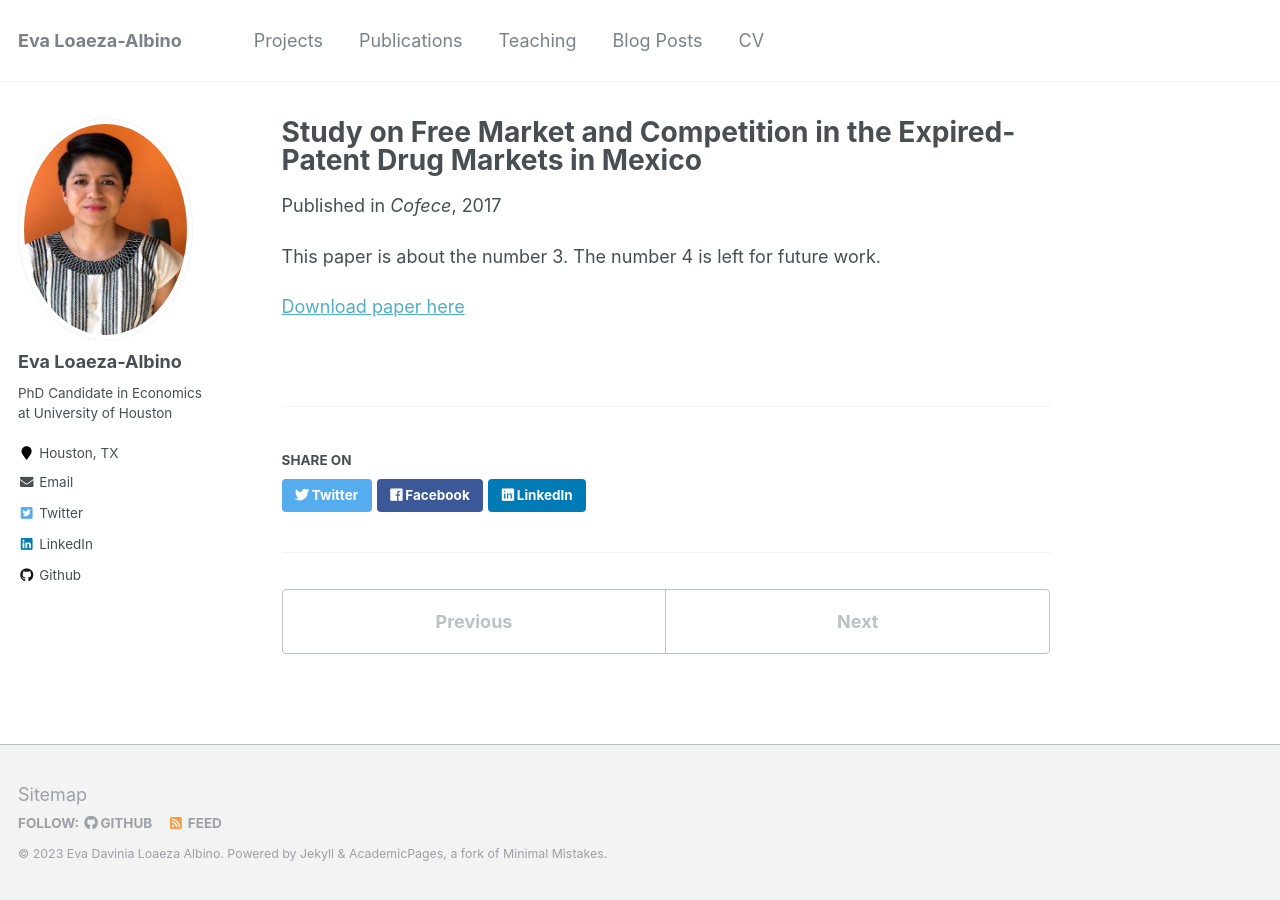
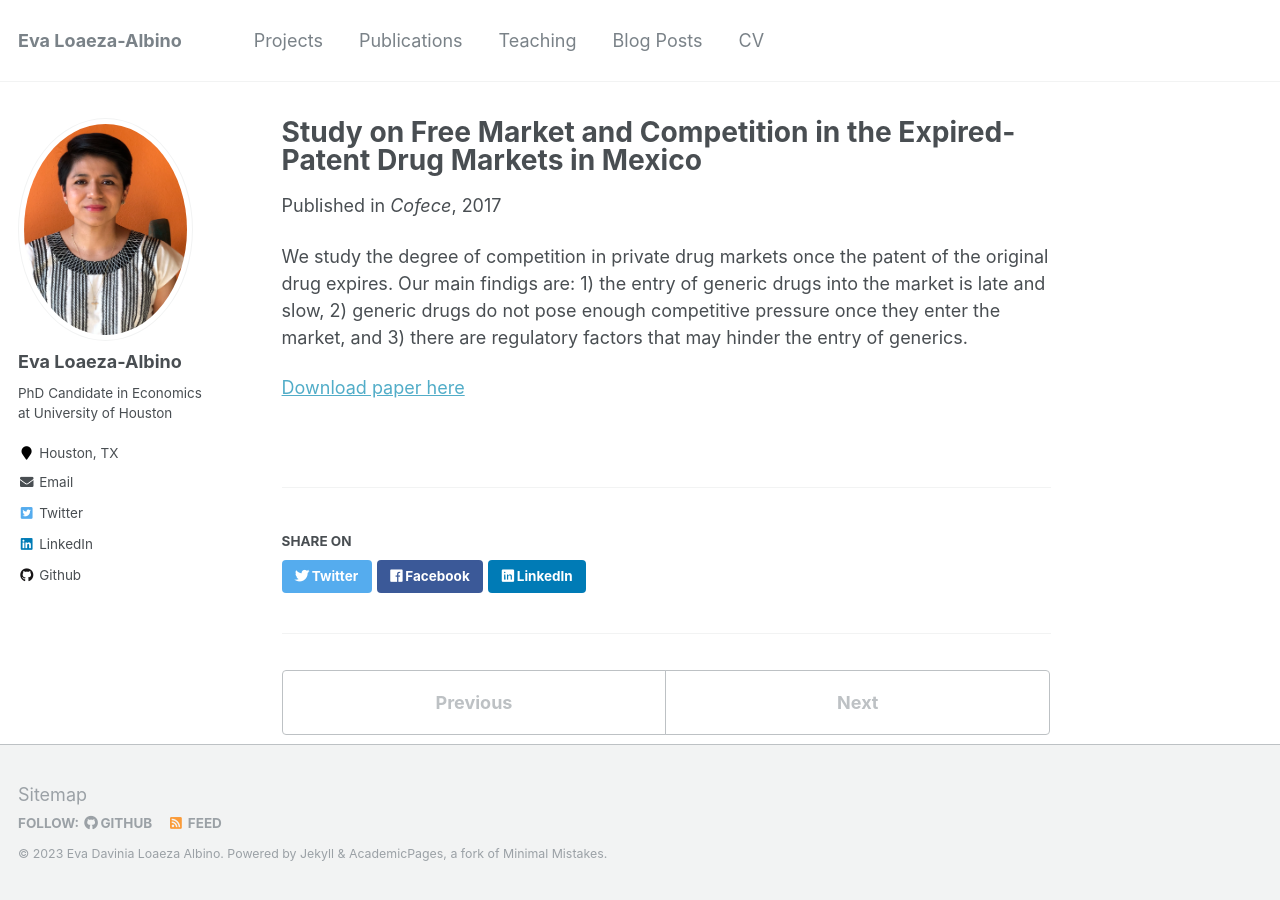
Before and after one commit to evaloaeza/evaloaeza.github.io, a Jekyll site: the page built from _publications/2015-10-01-paper-title-number-3.md, in a window 1280 px wide. Built offline with Jekyll 4.4.1, drawn with Linux system fonts in a browser that asks for light colours.

Commit message:
Update 2015-10-01-paper-title-number-3.md

```diff
--- a/_publications/2015-10-01-paper-title-number-3.md
+++ b/_publications/2015-10-01-paper-title-number-3.md
@@ -7,6 +7,6 @@ date: 2017-10-01
 venue: 'Cofece'
 paperurl: 'https://www.cofece.mx/study-on-free-market-and-competition-in-the-expired-patent-drug-markets-in-mexico-cofece-in-2017/'
 ---
-This paper is about the number 3. The number 4 is left for future work.
+We study the degree of competition in private drug markets once the patent of the original drug expires. Our main findigs are: 1) the entry of generic drugs into the market is late and slow, 2) generic drugs do not pose enough competitive pressure once they enter the market, and 3) there are regulatory factors that may hinder the entry of generics.
 
 [Download paper here](https://www.cofece.mx/study-on-free-market-and-competition-in-the-expired-patent-drug-markets-in-mexico-cofece-in-2017/)
```
